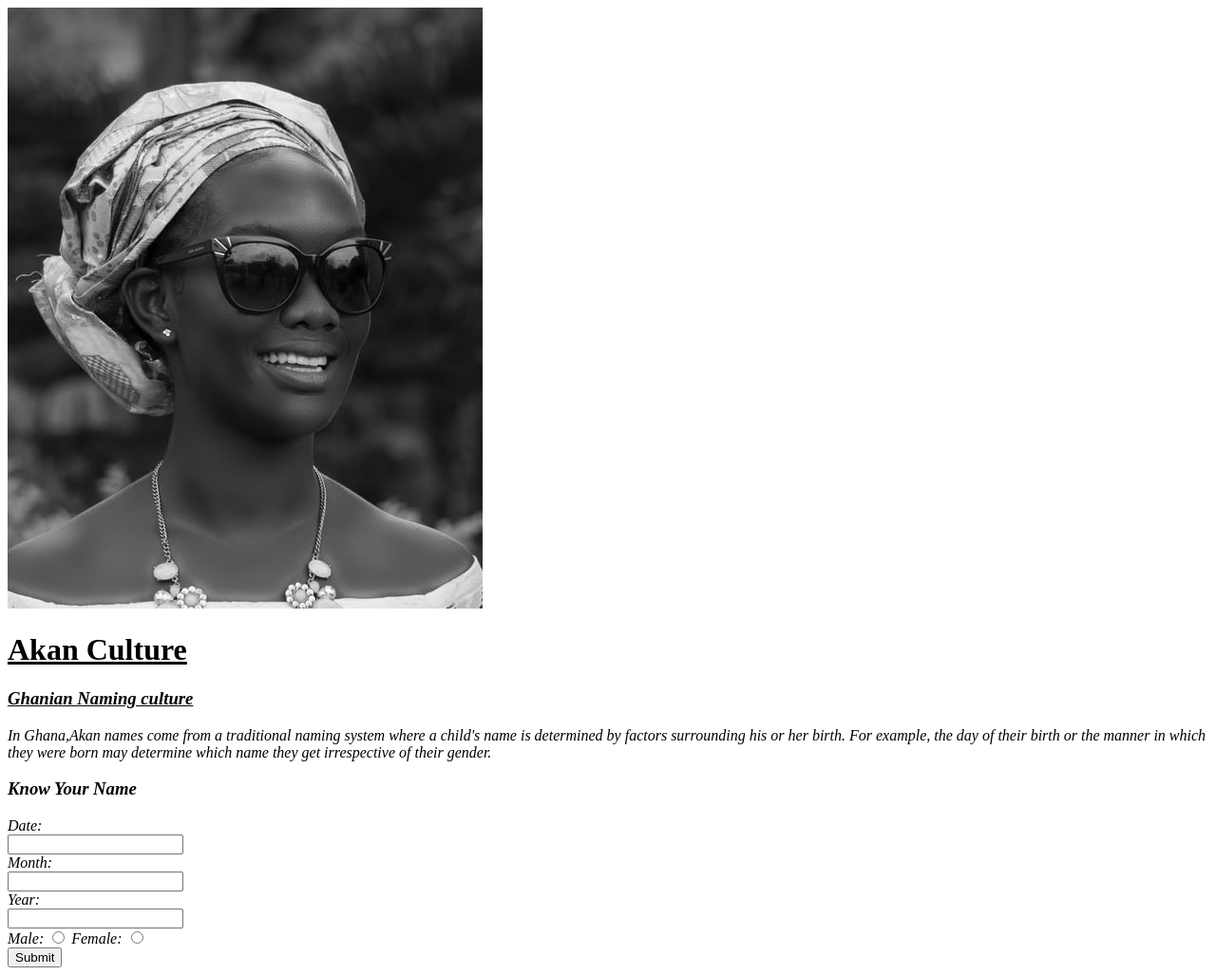
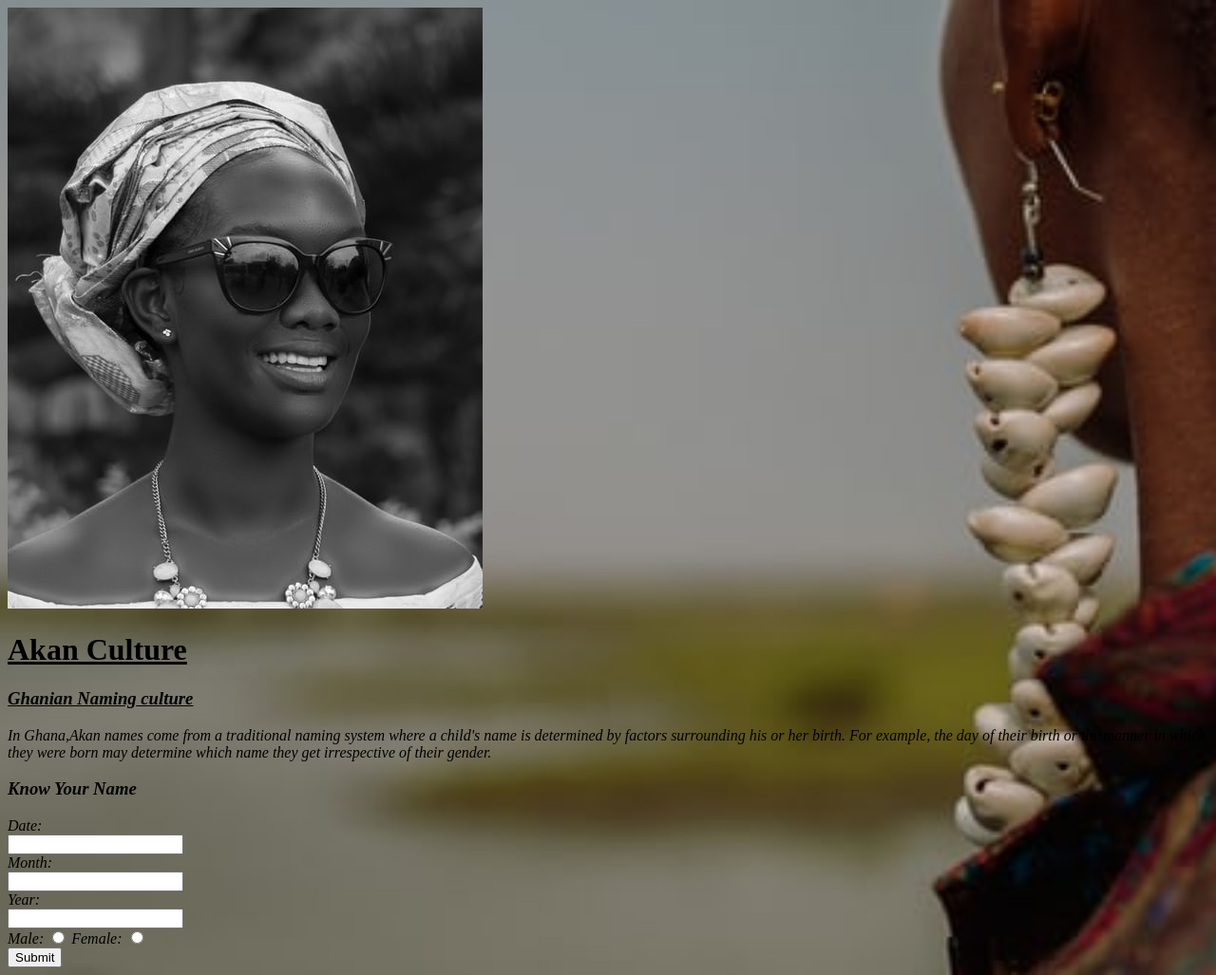
Before and after one commit to Lenus254/Birthday-Naming, a plain HTML site: page index.html in a window 1280 px wide. Shown: the whole page at 95% size. Drawn offline with Linux system fonts and the light colour scheme; a script that the page names is missing.

Commit message:
styled html body and added background image

```diff
--- a/index.css
+++ b/index.css
@@ -0,0 +1,5 @@
+body{
+    background-image: url(./images/akan4.jpeg);
+    background-repeat: no-repeat;
+    background-size: cover;
+}
--- a/index.html
+++ b/index.html
@@ -5,6 +5,7 @@
     <meta http-equiv="X-UA-Compatible" content="IE=edge">
     <meta name="viewport" content="width=device-width, initial-scale=1.0">
     <title>Akan Birthday Naming</title>
+    <link rel="stylesheet" href="index.css">
 </head>
 <body>
     <div class="container" >
```
